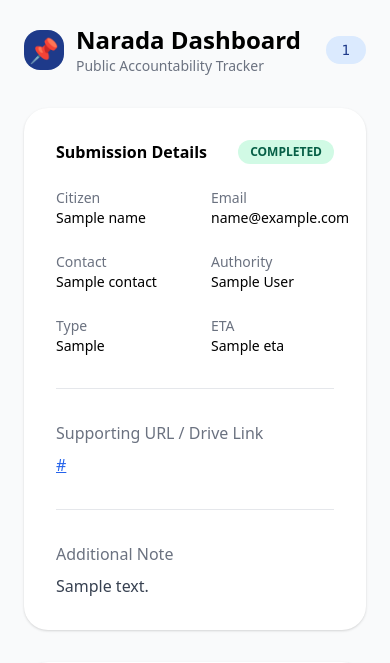
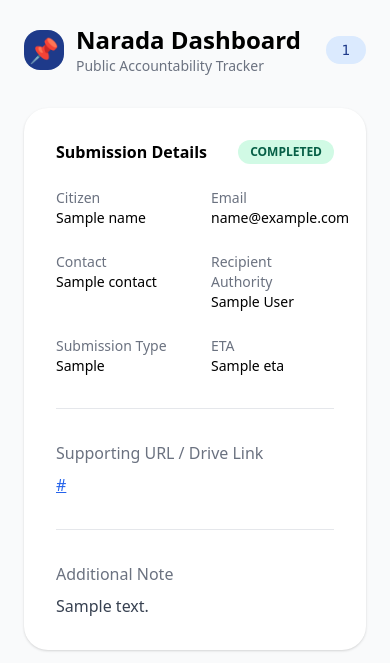
Before and after one commit to ashishjnaik/jagdishwaram-office, a Flask app: template templates/qr_dashboard.html in a window 390 px wide. Shown: the top 663 px of the page. Run offline with Flask 3, Linux system fonts and the light colour scheme; the template is opened without the code that fills it: most values are stand-ins (such as "Sample title", 1, 10 or a date in 2020).

Commit message:
qr_dashboard html updated
qr_routes.py and qr_dashboard.html saved.
Summary of all four fixes
Issue #1 — Status not updating (silent PATCH failure)
The PATCH response is now strictly checked. If Zoho returns anything other than success (code 3000), the /api/update_record endpoint now returns a 502 with zoho_code, zoho_message, and attempted_fields so we see exactly why on the dashboard alert. No more silent swallowing. Also: the most likely actual cause is that Narada_Submissions.status form-side dropdown still has placeholder choices instead of the six real status values. Please confirm: did you delete Choice 1/2/3 and add the six values (Not Yet Received, SUBMITTED, IN PROGRESS, REJECTED, SILENCED, COMPLETED)? After redeploy, the next failed status update will tell us in plain text.
Issue #2 — Activity log shows transitions
log_scan_event() now builds a transition narrative for UPDATE events and prepends it to comment_text. So a status+ETA change with comment "Test" will log as: "ETA: 02-May-26 -> 28-May-26; Status: NOT YET RECEIVED -> IN PROGRESS\nTest". Old values are now captured server-side from the current record before we patch — no schema change to Narada_Scan_Events needed.
Issue #3 — Sec-CH-UA capture
New build_client_descriptor() builds: "OS=Windows | Mobile=No | Browser="Google Chrome";v="147"... | RawUA=Mozilla/..." — readable, structured, and keeps the raw UA appended for forensic completeness. Drops automatically in older browsers that don't send Sec-CH-UA hints.
Issue #4 — Show full names not codes
New get_lookup_maps() helper fetches Config_Authority_Registry_Report and Config_Submission_Types_Report once and caches the code→name dictionaries for 5 minutes. Dashboard now shows "Other (OTH)" and "General Application (APPL)" (or whatever the real names are for RPO and PETI in your Config tables) instead of bare codes. Also relabeled column headers from "Authority/Type" to the more descriptive "Recipient Authority/Submission Type".

```diff
--- a/templates/qr_dashboard.html
+++ b/templates/qr_dashboard.html
@@ -39,8 +39,8 @@
       <div><span class="text-gray-500">Citizen</span><br><span class="font-medium">{{ name }}</span></div>
       <div><span class="text-gray-500">Email</span><br><span class="font-medium">{{ email }}</span></div>
       <div><span class="text-gray-500">Contact</span><br><span class="font-medium">{{ contact or '—' }}</span></div>
-      <div><span class="text-gray-500">Authority</span><br><span class="font-medium">{{ authority }}</span></div>
-      <div><span class="text-gray-500">Type</span><br><span class="font-medium">{{ sub_type }}</span></div>
+      <div><span class="text-gray-500">Recipient Authority</span><br><span class="font-medium">{{ authority }}</span></div>
+      <div><span class="text-gray-500">Submission Type</span><br><span class="font-medium">{{ sub_type }}</span></div>
       <div><span class="text-gray-500">ETA</span><br><span class="font-medium">{{ eta }}</span></div>
     </div>
 
```
